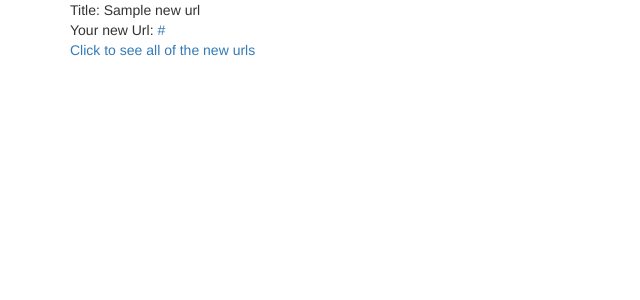
After one commit to benhigh22/shortened_url, a Django app: template templates/new_url.html in a window 1280 px wide. The commit adds this page. Shown: the top 300 px of the page, without its empty margins (0-640 px from the left). Run offline with Django 3.2, Linux system fonts and the light colour scheme; the template is opened without the code that fills it: most values are stand-ins (such as "Sample title", 1, 10 or a date in 2020); some libraries are stand-ins or nearby versions.

```diff
--- a/templates/base.html
+++ b/templates/base.html
@@ -2,12 +2,14 @@
 <html lang="en">
 <head>
     <meta charset="UTF-8">
+    <link href="https://maxcdn.bootstrapcdn.com/bootstrap/3.3.6/css/bootstrap.min.css" rel="stylesheet" integrity="sha384-1q8mTJOASx8j1Au+a5WDVnPi2lkFfwwEAa8hDDdjZlpLegxhjVME1fgjWPGmkzs7" crossorigin="anonymous">
     <title>Title</title>
 </head>
 <body>
-
+<div class="container">
 {% block content %}
 {% endblock %}
-
+</div>
+<script src="https://maxcdn.bootstrapcdn.com/bootstrap/3.3.6/js/bootstrap.min.js" integrity="sha384-0mSbJDEHialfmuBBQP6A4Qrprq5OVfW37PRR3j5ELqxss1yVqOtnepnHVP9aJ7xS" crossorigin="anonymous"></script>
 </body>
 </html>
--- a/templates/index.html
+++ b/templates/index.html
@@ -1,14 +1,12 @@
 {% extends 'base.html' %}
 
 {% block content %}
-    <div>
     <form action="" method="post">
     {% csrf_token %}
         {{ form.as_p }}
         <input type="submit" value="Submit">
     </form>
+    <br><br>
 
-    <div>{{ new_url }}</div>
-    </div>
 
 {% endblock %}
--- /dev/null
+++ b/templates/new_url.html
@@ -0,0 +1,9 @@
+{% extends 'base.html' %}
+
+{% block content %}
+
+<div>Title: {{ new_url.title }} </div>
+<div>Your new Url: <a href="{{ new_url.original_url }}">{{ new_url }}</a></div>
+<div><a href="{% url 'bookmark_list_view' %}">Click to see all of the new urls</a></div>
+
+{% endblock %}
--- a/url_app/models.py
+++ b/url_app/models.py
@@ -9,6 +9,9 @@ class Bookmark(models.Model):
     shortened_url = models.CharField(max_length=100)
     timestamp = models.DateTimeField(auto_now_add=True)
 
+    def __str__(self):
+        return self.shortened_url
+
     class Meta:
         ordering = ['-timestamp']
 
--- a/url_shortener/urls.py
+++ b/url_shortener/urls.py
@@ -16,9 +16,12 @@ Including another URLconf
 from django.conf.urls import url
 from django.contrib import admin
 
-from url_app.views import FirstView
+from url_app.views import FirstView, redirect, BookmarkListView
 
 urlpatterns = [
     url(r'^admin/', admin.site.urls),
-    url(r'^$', FirstView.as_view(), name="first_view")
+    url(r'^$', FirstView.as_view(), name="first_view"),
+    url(r'^list/', BookmarkListView.as_view(), name="bookmark_list_view"),
+    url(r'^b/(?P<url>\w+)', redirect),
+    url(r'^newurl/', FirstView.as_view(), name="new_url")
 ]
```
Also changed, not shown: templates/url_app/bookmark_list.html (added, +9 -0 lines), url_app/views.py (+12 -5 lines), db.sqlite3.
